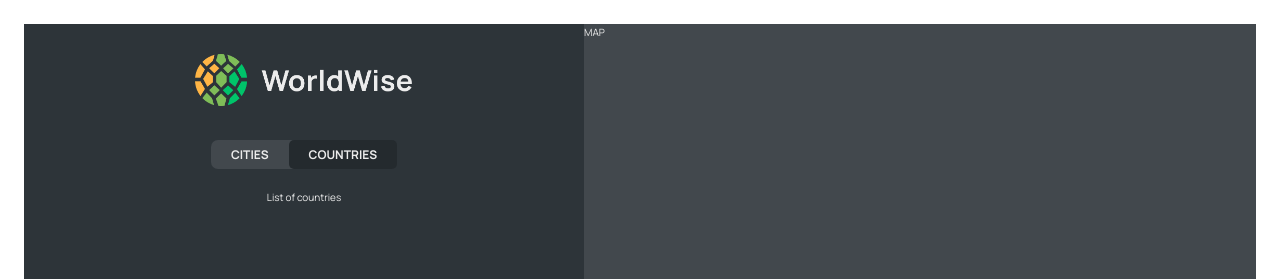
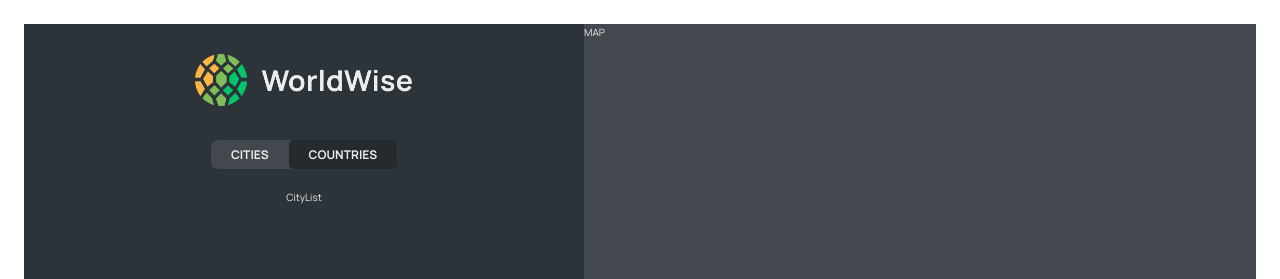
Before and after one commit to iamsabitak/08-worldwise, a React (Vite) app: page /app/countries in a window 1280 px wide. Shown: the top 279 px of the page. Built offline with nearby package versions, Linux system fonts and the light colour scheme.

Commit message:
updated the packages in json

```diff
--- a/package.json
+++ b/package.json
@@ -7,9 +7,11 @@
     "dev": "vite",
     "build": "vite build",
     "lint": "eslint . --ext js,jsx --report-unused-disable-directives --max-warnings 0",
-    "preview": "vite preview"
+    "preview": "vite preview",
+    "server": "json-server --watch data/cities.json --port 9000 -delay 500"
   },
   "dependencies": {
+    "json-server": "^0.17.4",
     "react": "^18.2.0",
     "react-dom": "^18.2.0",
     "react-router-dom": "^6.18.0"
--- a/src/App.jsx
+++ b/src/App.jsx
@@ -5,8 +5,12 @@
 import PageNotFound from "./pages/PageNotFound";
 import AppLayout from "./pages/AppLayout";
 import Login from "./pages/Login";
+import CityList from "./components/CityList";
+import { useState } from "react";
 
 function App() {
+  const [cities, setCities] = useState();
+  const [isLoading, setIsLoading] = useState();
   return (
     <div>
       <BrowserRouter>
@@ -16,8 +20,8 @@
           <Route path="pricing" element={<Pricing />} />
           <Route path="app" element={<AppLayout />}>
             <Route index element={<p>LIST</p>} />
-            <Route path="cities" element={<p>List of cities</p>} />
-            <Route path="countries" element={<p>List of countries</p>} />
+            <Route path="cities" element={<CityList />} />
+            <Route path="countries" element={<CityList />} />
             <Route path="form" element={<p>Form</p>} />
           </Route>
           <Route path="/login" element={<Login />} />
--- /dev/null
+++ b/src/components/CityList.jsx
@@ -0,0 +1,6 @@
+import styles from "./CityList.module.css";
+function CityList() {
+  return <ul className={styles.citylist}>CityList</ul>;
+}
+
+export default CityList;
```
Also changed, not shown: 1 other file (tests, documents, lock files or other folders).
